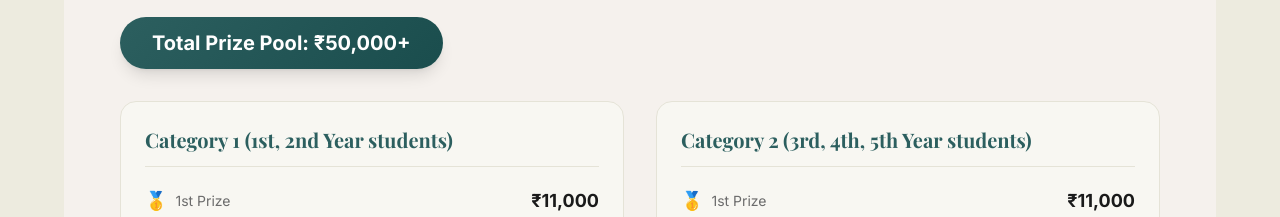
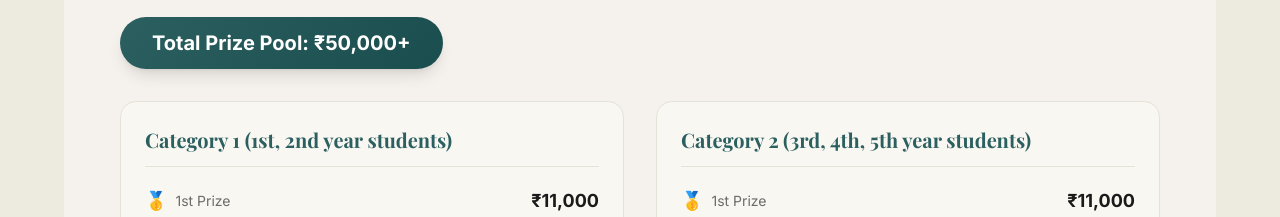
Before and after one commit to rd6260/mindrain, a Next.js app: page /home in a window 1280 px wide. Shown: the part 920-1137 px from the top of the page. Built offline with nearby package versions, Linux system fonts and the light colour scheme.

Commit message:
change: category

```diff
--- a/app/home/page.tsx
+++ b/app/home/page.tsx
@@ -172,10 +172,10 @@ function CompetitionCard(props: CompetitionCardProps) {
 
         <div className="grid md:grid-cols-2 gap-8">
           {/* Category 1 */}
-          <CategoryPrizes title="Category 1 (1st, 2nd Year students)" prizes={category1Prizes} />
+          <CategoryPrizes title="Category 1 (1st, 2nd year students)" prizes={category1Prizes} />
 
           {/* Category 2 */}
-          <CategoryPrizes title="Category 2 (3rd, 4th, 5th Year students)" prizes={category2Prizes} />
+          <CategoryPrizes title="Category 2 (3rd, 4th, 5th year students)" prizes={category2Prizes} />
         </div>
       </div>
     </div>
```
